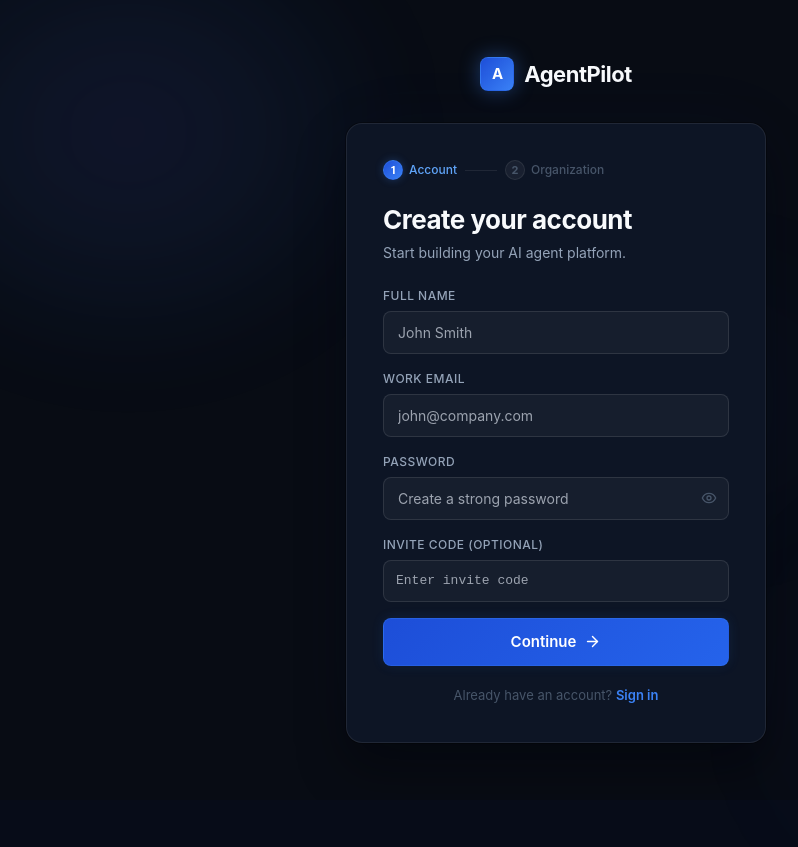
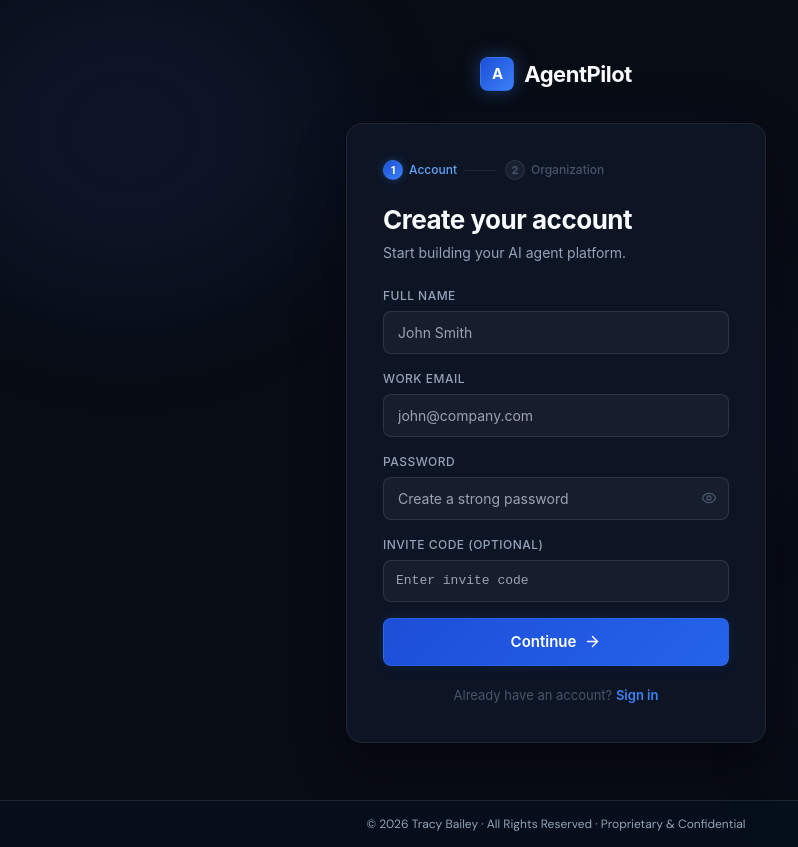
Before and after one commit to tracybailey5150/umbra-platform, a Next.js app in the folder apps/web/: page /signup in a window 1280 px wide. Shown: the whole page, without its empty margins (84-882 px from the left). Before the commit the page ends 800 px from the top, so only its background shows below. Built offline with nearby package versions, Linux system fonts and the light colour scheme; no server answers.

Commit message:
Add copyright footer to all pages

```diff
--- a/apps/web/src/app/layout.tsx
+++ b/apps/web/src/app/layout.tsx
@@ -40,8 +40,13 @@ export default function RootLayout({ children }: { children: React.ReactNode })
       lang="en"
       className={`${dmSans.variable} ${dmSerifDisplay.variable} ${jetbrainsMono.variable}`}
     >
-      <body className="font-sans antialiased" style={{ background: '#070C18', color: '#F1F5F9' }}>
-        {children}
+      <body className="font-sans antialiased" style={{ background: '#070C18', color: '#F1F5F9', display: 'flex', flexDirection: 'column', minHeight: '100vh' }}>
+        <div style={{ flex: 1 }}>{children}</div>
+        <footer style={{ width: '100%', padding: '14px', textAlign: 'center', borderTop: '1px solid rgba(255,255,255,0.1)', backgroundColor: '#050e1a' }}>
+          <p style={{ fontSize: '12px', color: '#94a3b8', margin: 0 }}>
+            © 2026 Tracy Bailey · All Rights Reserved · Proprietary &amp; Confidential
+          </p>
+        </footer>
       </body>
     </html>
   );
```
